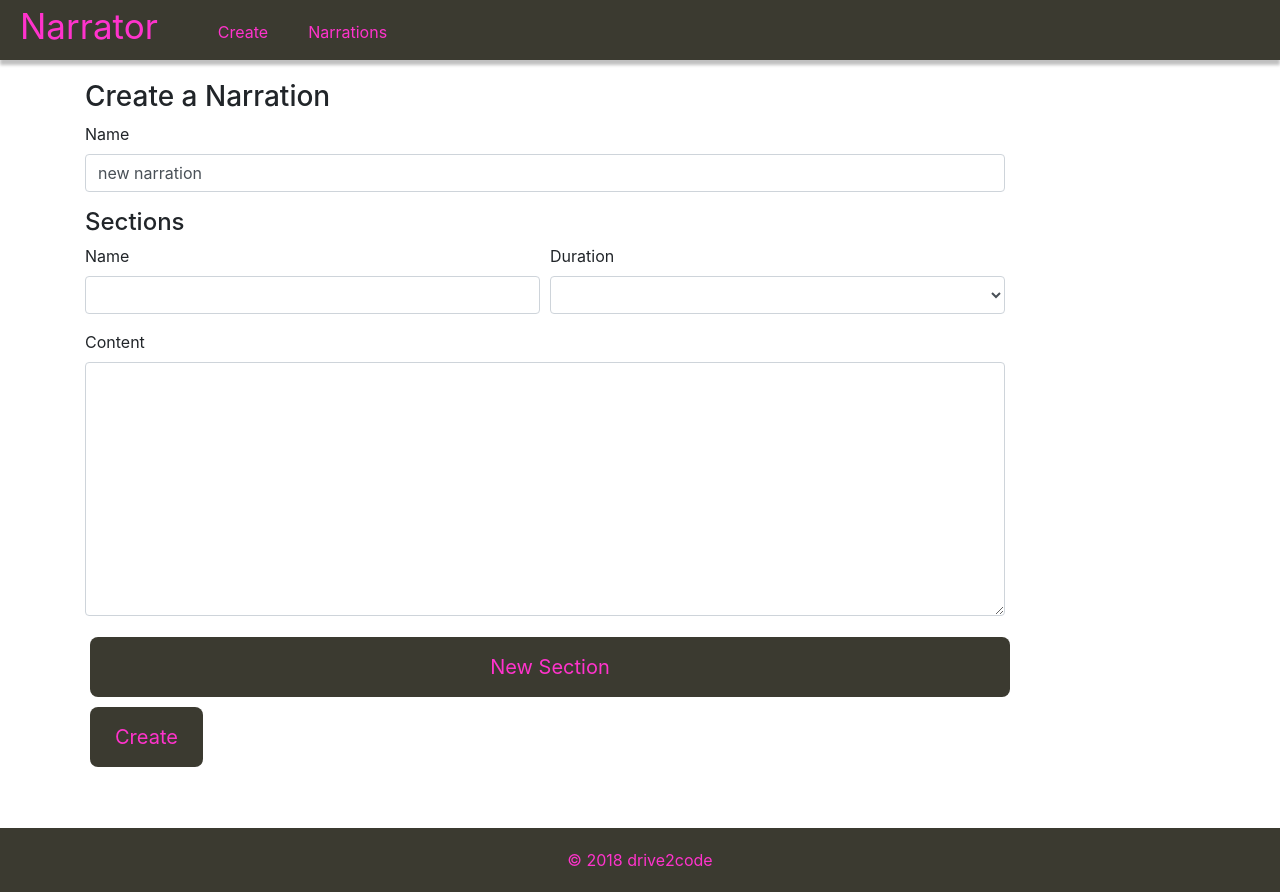
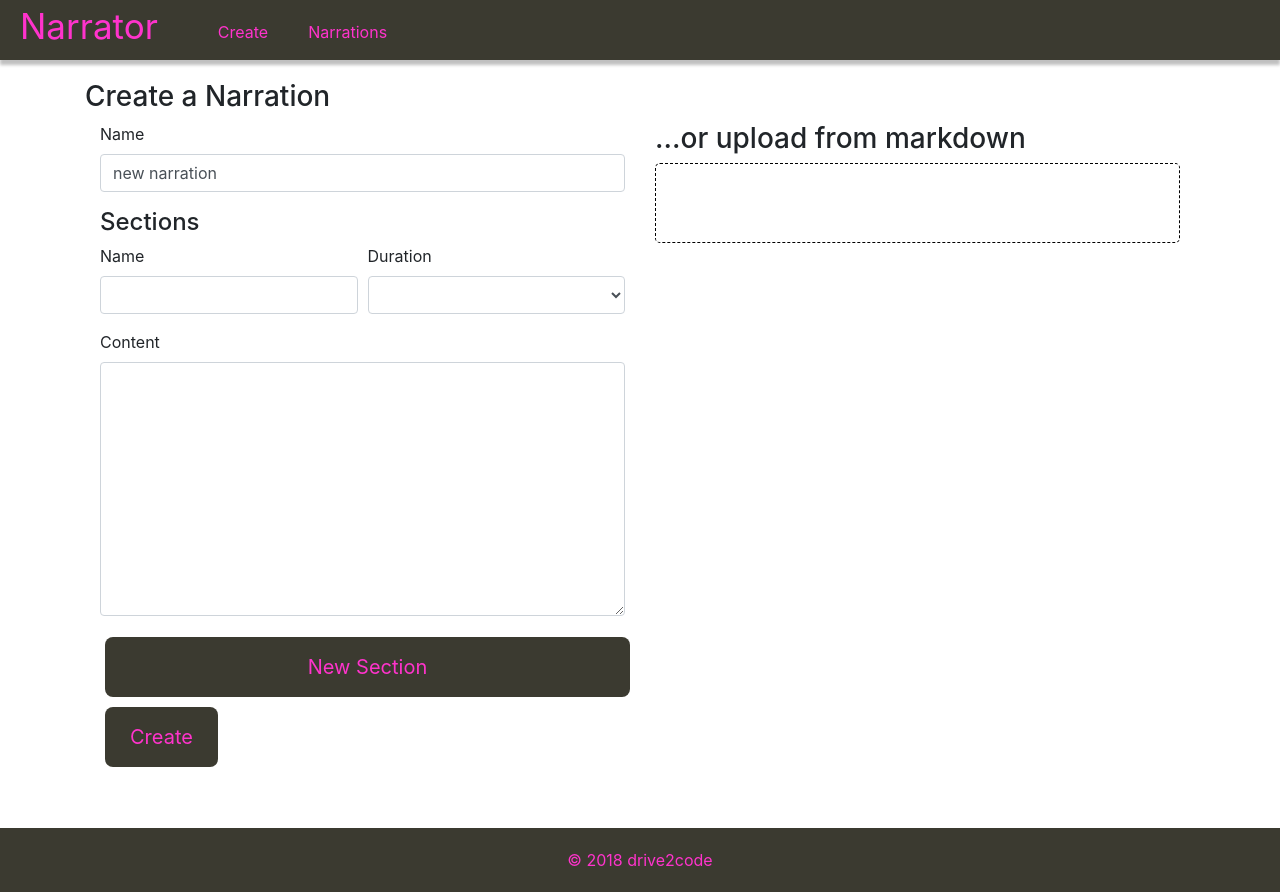
Before and after one commit to chasefranks/narrator-site, an Angular app: page /narration/create in a window 1280 px wide. Built offline with nearby package versions, Linux system fonts and the light colour scheme.

Commit message:
add method createNarrationFromMarkdown to service bind to drop event in narration create component todo, use FileReader to get file content async and POST to /narrations

```diff
--- a/src/app/app.component.html
+++ b/src/app/app.component.html
@@ -5,7 +5,7 @@
 </nav>
 <div class="container main-app-container">
     <div class="row">
-        <div class="col-md-10">
+        <div class="col-md-12">
             <router-outlet></router-outlet>
         </div>
     </div>
--- a/src/app/narration-create/narration-create.component.css
+++ b/src/app/narration-create/narration-create.component.css
@@ -0,0 +1,6 @@
+#markdown-upload-area {
+    height: 80px;
+    width: auto;
+    border: dashed black 1px;
+    border-radius: 5px;
+}
--- a/src/app/narration-create/narration-create.component.html
+++ b/src/app/narration-create/narration-create.component.html
@@ -1,4 +1,7 @@
 <h3>Create a Narration</h3>
+<div class="container">
+    <div class="row">
+        <div class="col-md-6">
             <form #narrationCreateForm="ngForm">
               <div class="form-row">
                 <div class="col">
@@ -54,3 +57,12 @@
               </div>
             </form>
             <!-- <p class="small">{{debug()}}</p> -->
+        </div>
+        <div class="col-md-6">
+            <h3>...or upload from markdown</h3>
+            <div id="markdown-upload-area" (drop)="handleDrop($event)" (dragover)="handleDragover($event)">
+
+            </div>
+        </div>
+    </div>
+</div>
--- a/src/app/narration-create/narration-create.component.ts
+++ b/src/app/narration-create/narration-create.component.ts
@@ -41,6 +41,26 @@ export class NarrationCreateComponent implements OnInit {
 
     }
 
+    handleDrop(dropEvent: DragEvent) {
+        // handle drop event here
+        dropEvent.preventDefault();
+
+        if(dropEvent.dataTransfer.files.length > 0) {
+            this.service.createNarrationFromMarkdown(dropEvent.dataTransfer.files[0])
+                .subscribe((created: Narration) => {
+                    this.router.navigateByUrl('/narration/list');
+                });
+        } else {
+            console.log('error, no files selected for upload!');
+        }
+    }
+
+    handleDragover(dragOverEvent: any) {
+        // this needs to be here to prevent file from opening
+        // which is the default browser behavior
+        dragOverEvent.preventDefault();
+    }
+
     debug(): string {
         return JSON.stringify(this.model);
     }
--- a/src/app/narration.service.ts
+++ b/src/app/narration.service.ts
@@ -1,5 +1,5 @@
 import { Injectable, OnInit } from '@angular/core';
-import { HttpClient } from '@angular/common/http';
+import { HttpClient, HttpHeaders } from '@angular/common/http';
 
 import { Observable } from 'rxjs';
 import { filter, take, map } from 'rxjs/operators';
@@ -17,8 +17,30 @@ export class NarrationService implements OnInit {
         return this.httpClient.get<Narration[]>('/narrations');
     }
 
-    createNarration(narration: Narration) {
-        return this.httpClient.post('/narrations', narration);
+    createNarration(narration: Narration): Observable<Narration> {
+        return this.httpClient.post<Narration>('/narrations', narration);
+    }
+
+    createNarrationFromMarkdown(file: File): Observable<Narration> {
+        // set mimetype to text/markdown
+        let headers: HttpHeaders = new HttpHeaders({"Content-Type": 'text/markdown; charset=utf-8'});
+
+        console.log(headers);
+
+        // get content from file
+        let reader: FileReader = new FileReader();
+
+
+        reader.onload = (ev: any) => {
+            console.log(reader.result);
+        }
+
+        reader.readAsText(file);
+
+        return this.httpClient.post<Narration>('/narrations', reader.result, {
+            headers: headers
+        });
+
     }
 
     getNarrationById(id: String): Observable<Narration> {
```
Lines whose indentation alone changed are shown as unchanged.
